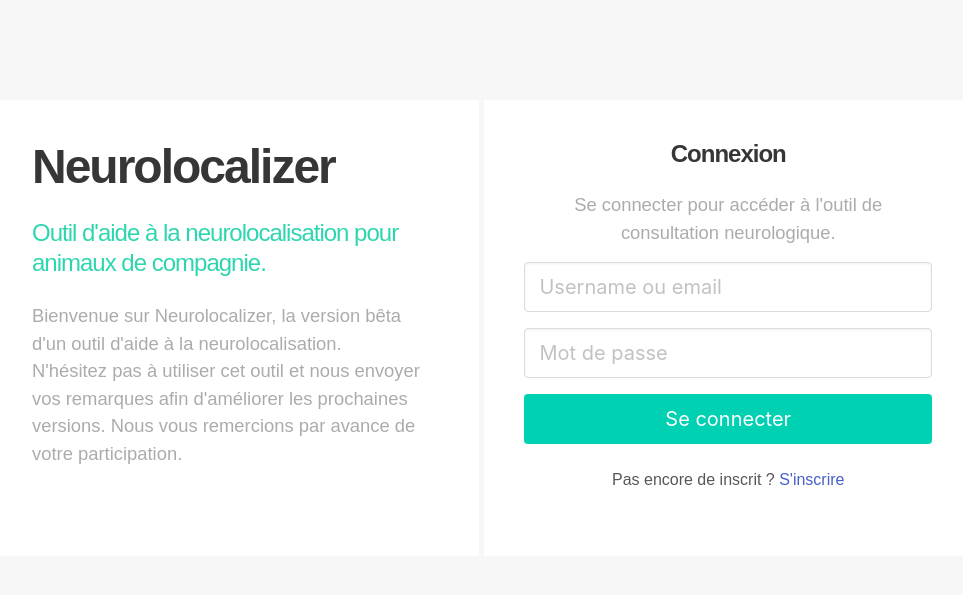
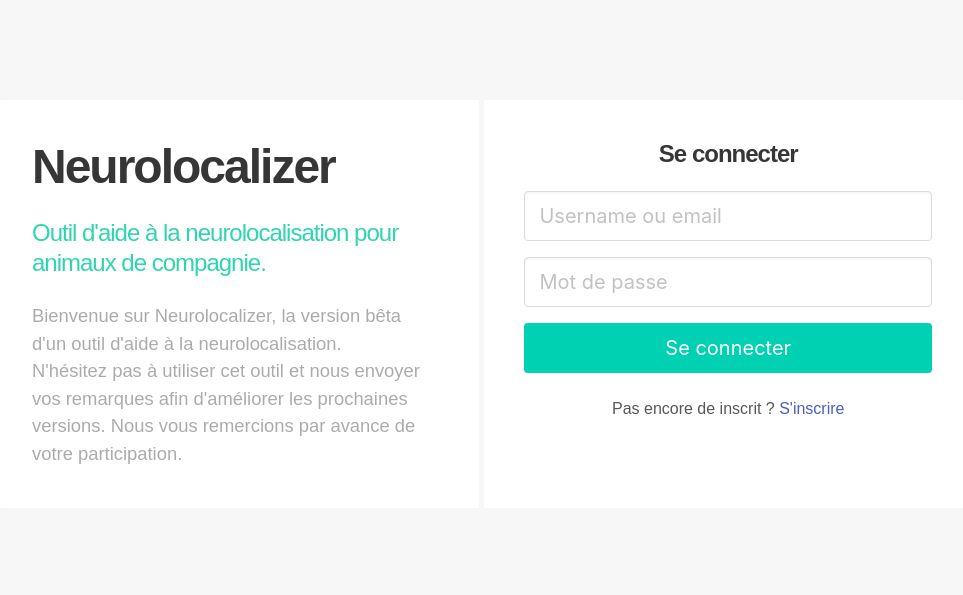
Before and after one commit to ajaunasse/vet-consult, a Symfony app: template templates/login/index.html.twig in a window 1280 px wide. Shown: the top 595 px of the page, without its empty margins (158-1121 px from the left). Run offline with Twig, Linux system fonts and the light colour scheme; the template is opened without the code that fills it, so the values that code supplies are empty; style sheets or scripts are compiled from the project's sources; some libraries are stand-ins or nearby versions.

Commit message:
fix typo

```diff
--- a/templates/login/index.html.twig
+++ b/templates/login/index.html.twig
@@ -25,8 +25,7 @@
                         </p>
                     </div>
                     <div class="column right has-text-centered">
-                        <h1 class="title is-4">Connexion</h1>
-                        <p class="description">Se connecter pour accéder à l'outil de consultation neurologique.</p>
+                        <h1 class="title is-4">Se connecter</h1>
                         <form action="{{ path('app_login') }}" method="post">
                             <div class="field">
                                 <div class="control">
```
